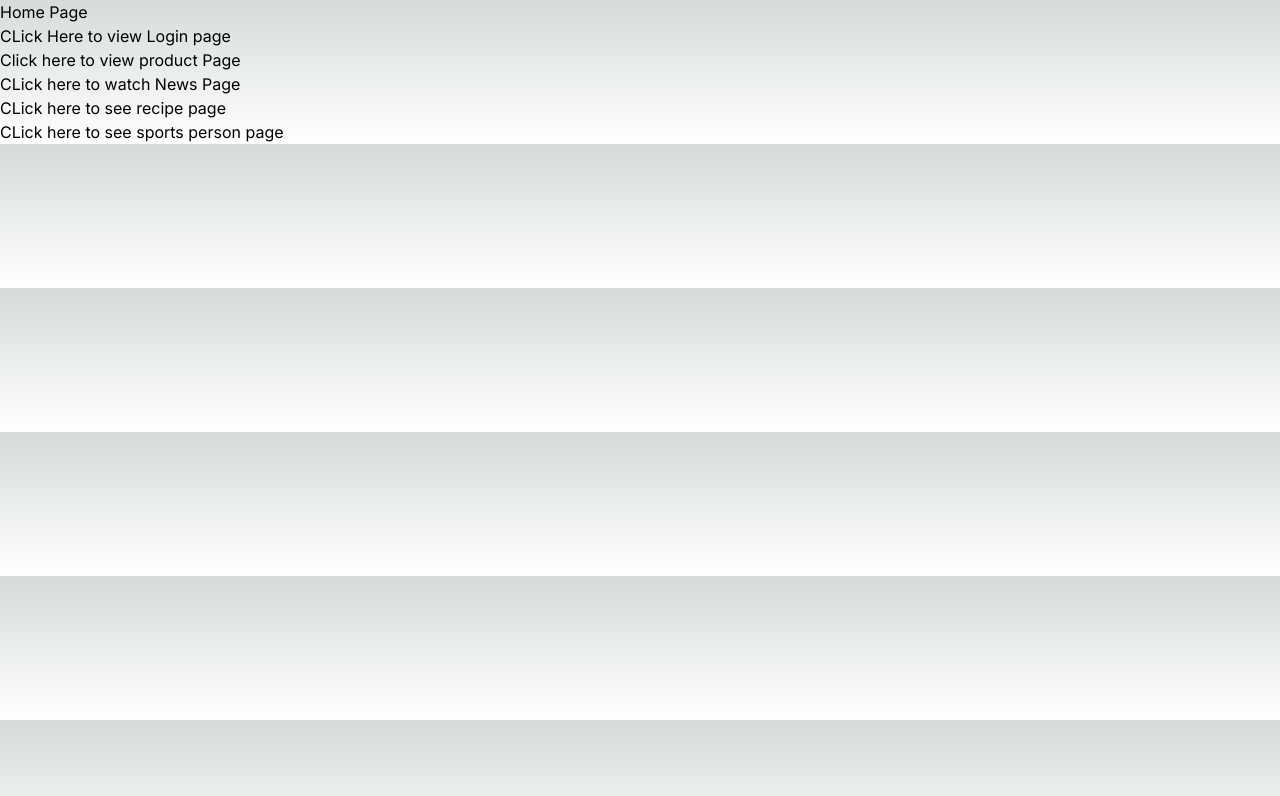
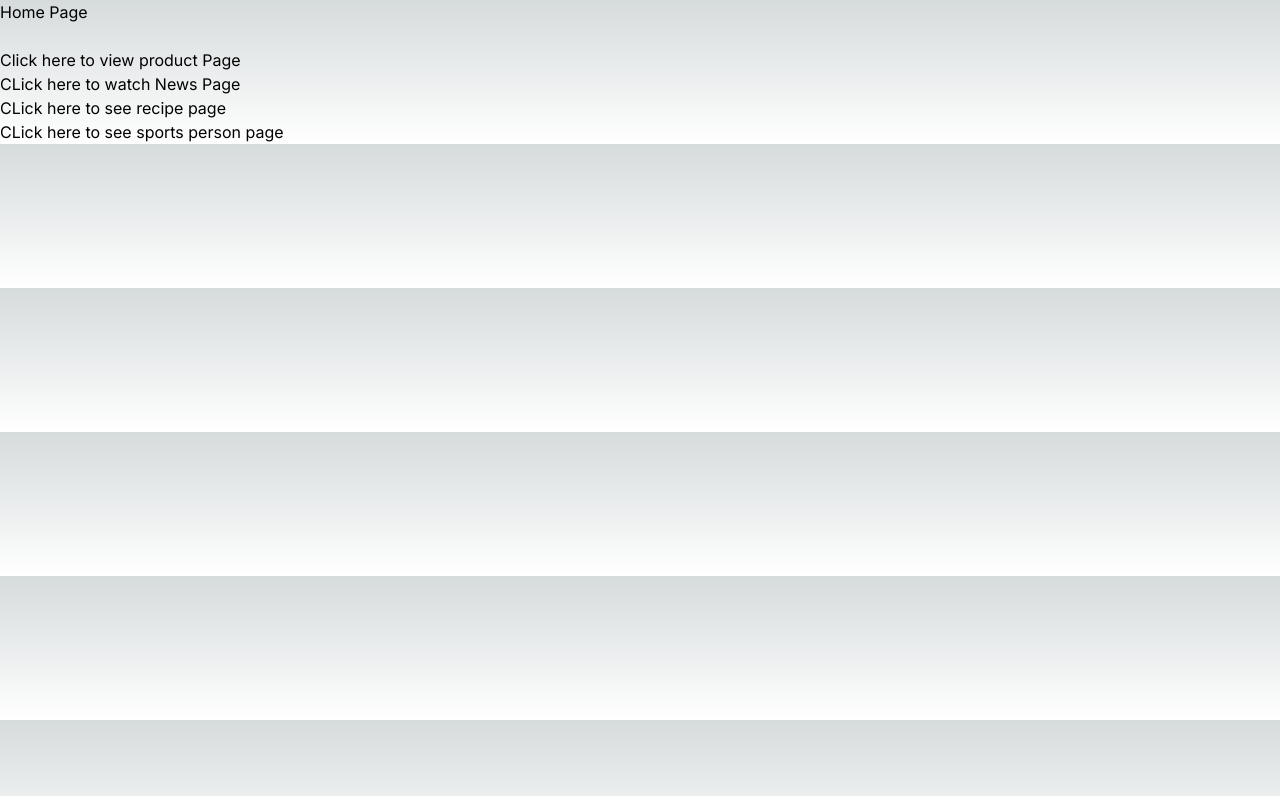
Before and after one commit to vihanagarwal18/revowl_nextjs_interview, a Next.js app: page / in a window 1280 px wide. Shown: the top 796 px of the page. Built offline with nearby package versions, Linux system fonts and the light colour scheme.

Commit message:
login page deleted

```diff
--- a/src/app/page.tsx
+++ b/src/app/page.tsx
@@ -5,7 +5,7 @@ export default function Home(){
   return (
     <>
       <h1>Home Page</h1>
-      <Link href="/login" >CLick Here to view Login page</Link>
+      {/* <Link href="/login" >CLick Here to view Login page</Link> */}
       <br></br>
       <Link href="/product">Click here to view product Page</Link>
       <br></br>
```
